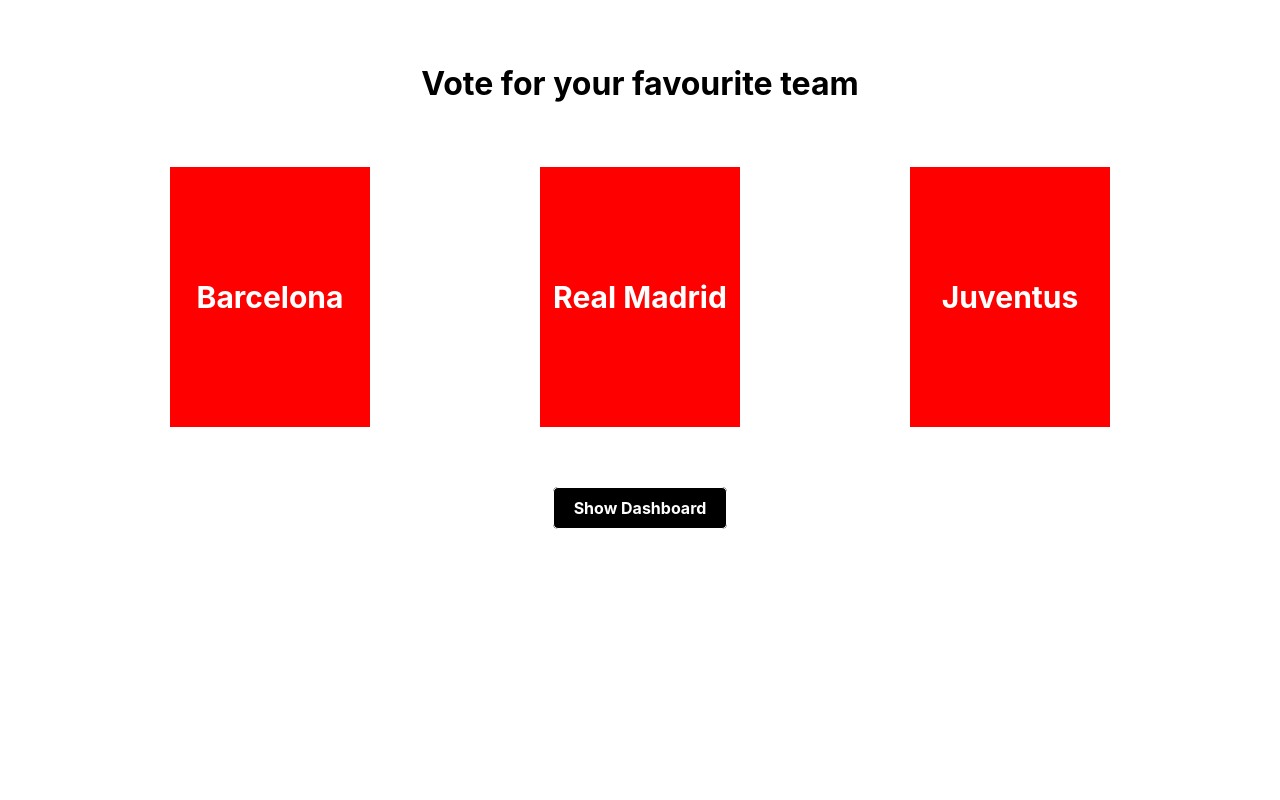
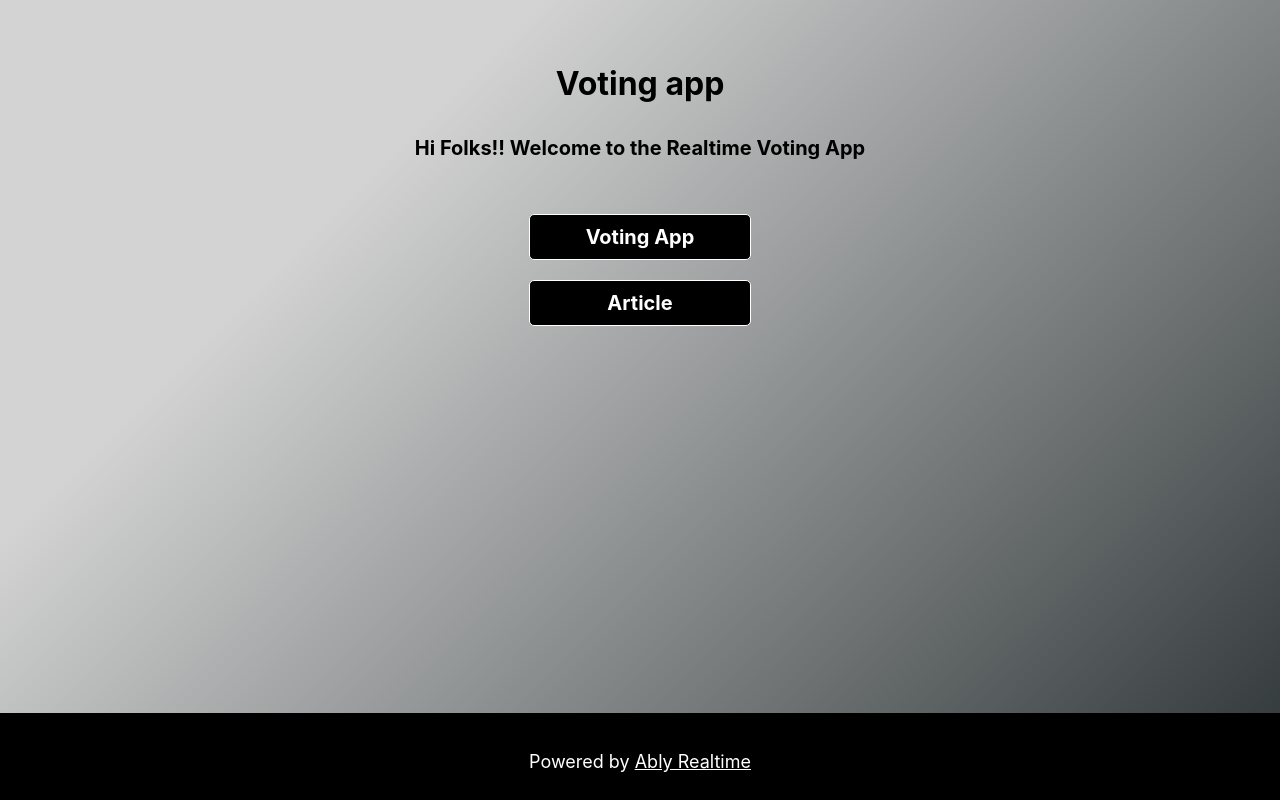
Before and after one commit to akashgupta1116/realtime-voting-reactjs, a React (Create React App) app in the folder voting-app/: page /#/voting in a window 1280 px wide. Built offline with nearby package versions, Linux system fonts and the light colour scheme.

Commit message:
changes in ui

```diff
--- a/voting-app/src/App.css
+++ b/voting-app/src/App.css
@@ -1,23 +1,62 @@
 .App {
   text-align: center;
+  background-repeat: repeat-y;
+  background-color: #2d3436;
+  background-image: linear-gradient(315deg, #2d3436 0%, #d3d3d3 74%);
 }
 
-.headerText {
-  margin-top: 5%;
+.main-container {
+  height: 100vh;
 }
 
-.main-heading{
-  margin-top: 5%;
+.main-heading {
+  padding-top: 5%;
+  margin-top: 0px;
 }
 
-.main-btn-section{
+.main-container h5 {
+  font-size: 20px;
+}
+
+.show-stats-btn {
+  align-self: center;
+  width: 200px;
+  margin-top: 20px;
+  background-color: black;
+  font-size: 20px;
+  color: white;
+  text-align: center;
+  padding: 10px;
+  border: 1px solid white;
+  border-radius: 5px;
+  font-weight: bold;
+  text-decoration: none;
+}
+
+.show-stats-btn:hover {
+  background-color: white;
+  color: black;
+  border: 1px solid black;
+  text-decoration: none;
+}
+
+.main-btn-section {
   display: flex;
   flex-direction: column;
   justify-content: center;
 }
 
-.main-btn-section .show-stats-btn{
-  width: 100px;
-  align-self: center;
-  margin-top: 20px;
+.footer {
+  text-align: center;
+  background-color: black;
+  color: white;
+  padding: 20px 0px 10px 0px;
+  font-size: large;
+  position: fixed;
+  bottom: 0;
+  width: 100%;
 }
+
+.footer a {
+  color: white;
+}
--- a/voting-app/src/App.js
+++ b/voting-app/src/App.js
@@ -1,17 +1,13 @@
 import React from 'react';
 import './App.css';
 import Voting from './components/Voting';
-import Dashboard from './components/Dashboard';
-import { HashRouter as Router, Route, Switch } from "react-router-dom";
+import { BrowserRouter as Router, Route, Switch } from "react-router-dom";
 import Main from './components/Main';
 function App() {
   return (
     <div className="App">
       <Router>
           <Switch>
-            <Route exact path ="/dashboard">
-               <Dashboard/>
-            </Route>
             <Route exact path="/voting">
                <Voting/>
             </Route>
--- a/voting-app/src/components/Dashboard.js
+++ b/voting-app/src/components/Dashboard.js
@@ -56,7 +56,7 @@
         }
       }
     };
-    return <Doughnut data={data} options={options} />;
+    return <Doughnut className="graph" data={data} options={options} />;
   }
 }
 
--- a/voting-app/src/components/Main.js
+++ b/voting-app/src/components/Main.js
@@ -2,16 +2,20 @@
 import { Link } from "react-router-dom";
 
 const Main = () => (
-  <div>
+  <div className="main-container">
     <h1 className="main-heading">Voting app</h1>
     <h5>Hi Folks!! Welcome to the Realtime Voting App</h5>
     <div className="main-btn-section">
-      <Link to="/dashboard" target="_blank" className="show-stats-btn">
+      {/* <Link to="/dashboard" target="_blank" className="show-stats-btn">
         Dashboard
-      </Link>
+      </Link> */}
       <Link to="/voting" target="_blank" className="show-stats-btn">
         Voting App
       </Link>
+      <a href="#" target="blank" className="show-stats-btn">Article</a>
+    </div>
+    <div className="footer">
+      <p>Powered by <a href="https://www.ably.io/" target = "blank">Ably Realtime</a></p>
     </div>
   </div>
 );
--- a/voting-app/src/components/Voting.js
+++ b/voting-app/src/components/Voting.js
@@ -1,7 +1,8 @@
 import React, { Component } from "react";
 import * as Ably from "ably";
 import "./voting.css";
-import { Link } from "react-router-dom";
+import Dashboard from './Dashboard';
+
 
 class Voting extends Component {
   state = {
@@ -35,12 +36,12 @@
   render() {
     const hasVoted = !!this.state.flipped;
     return (
-      <div>
-        <h1 className="headerText">Vote for your favourite team</h1>
+      <React.Fragment>
+        <h1 className="voting-heading">Vote for your favourite team</h1>
         <div className="voting-main">
           {this.state.cards.map((card) => {
             return (
-              <section key={card.id} className="container">
+              <section key={card.id} className="card-container">
                 <div
                   className={`card ${
                     this.state.flipped === card ? "flipped" : ""
@@ -54,10 +55,10 @@
             );
           })}
         </div>
-        <Link to="/dashboard" target="blank" className="show-stats-btn">
-          Show Dashboard
-        </Link>
-      </div>
+        <button className="refresh-btn" onClick={()=>this.setState({flipped:null})}>Refresh</button>
+        <p><strong>You can vote again by clicking refresh button to see this demo working.</strong></p>
+        <Dashboard/>
+      </React.Fragment>
     );
   }
 }
--- a/voting-app/src/components/voting.css
+++ b/voting-app/src/components/voting.css
@@ -1,11 +1,16 @@
+
 .voting-main {
   display: flex;
   justify-content: space-evenly;
-  margin-top: 5%;
   flex-wrap: wrap;
   margin-bottom: 4%;
 }
-.container {
+.voting-heading{
+  margin-top: 0px;
+  padding-top: 3%;
+  margin-bottom: 3%;
+}
+.card-container {
   width: 200px;
   height: 260px;
   position: relative;
@@ -68,18 +73,17 @@
   -o-transform: rotateY(180deg);
   transform: rotateY(180deg);
 }
-.show-stats-btn {
-  margin-top: 100px;
+.refresh-btn{
   background-color: black;
+  font-size: 20px;
   color: white;
   text-align: center;
   padding: 10px 20px;
   border: 1px solid white;
   border-radius: 5px;
   font-weight: bold;
-  text-decoration: none;
 }
-.show-stats-btn:hover {
+.refresh-btn:hover{
   background-color: white;
   color: black;
   border: 1px solid black;
```
Also changed, not shown: voting-app/src/logo.svg (deleted).
